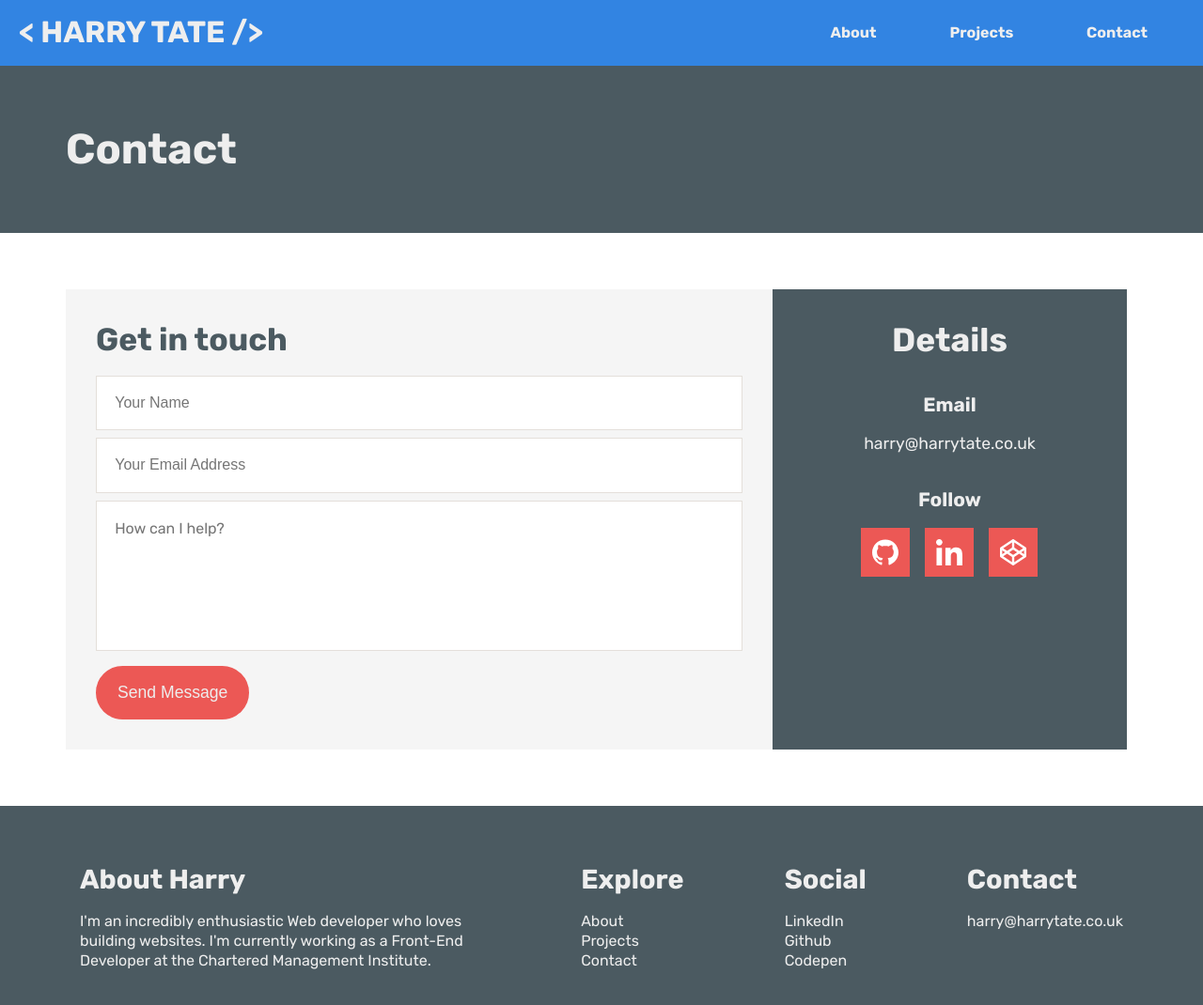
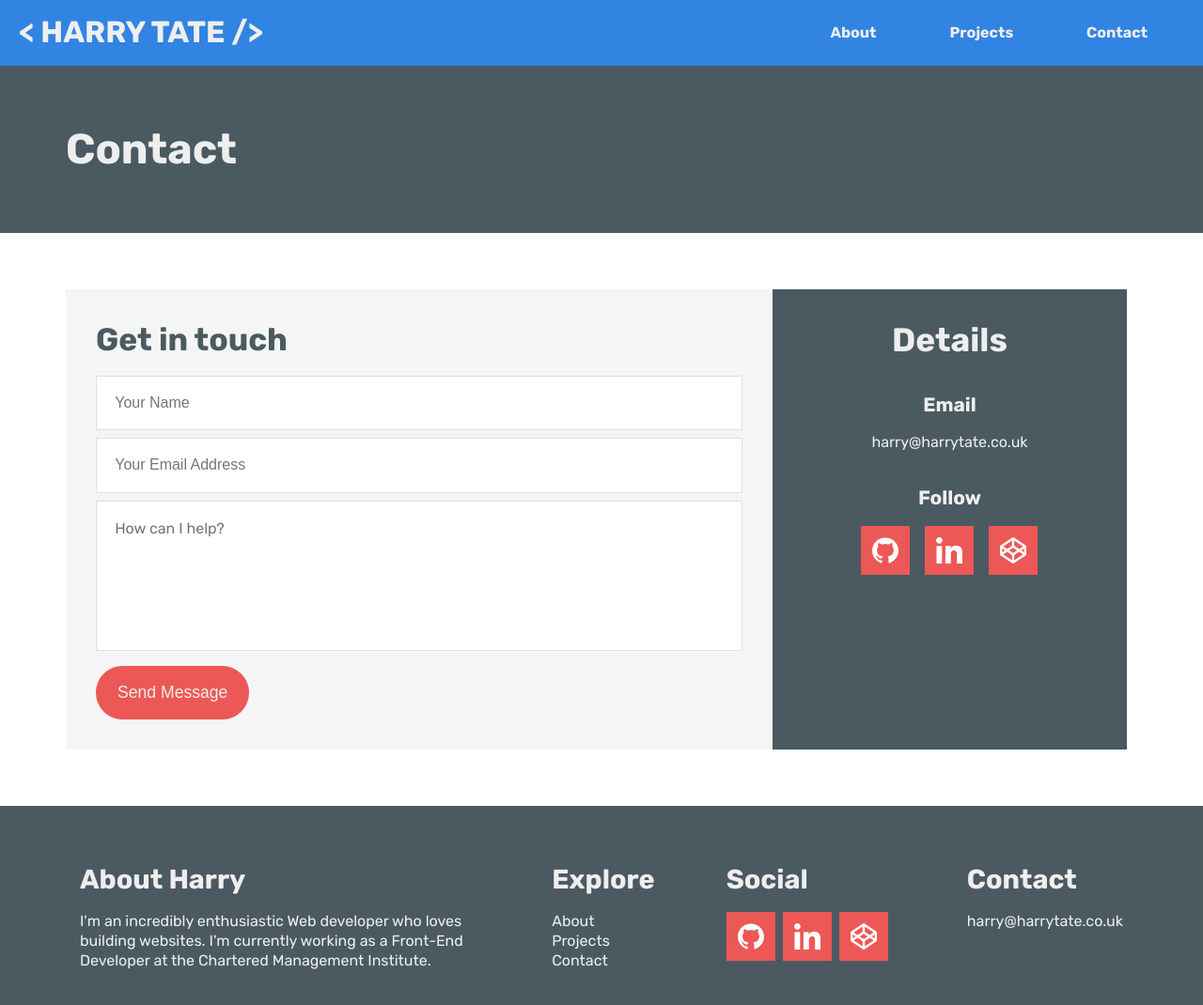
Before and after one commit to HarryTate/harrytate, a Gatsby site: page /contact in a window 1280 px wide. Shown: the whole page at 94% size. Built offline with nearby package versions, Linux system fonts and the light colour scheme; Gatsby itself is replaced by a stand-in of ours.

Commit message:
Added social icons into there own component and added to footer fixed #31 (#39)

```diff
--- a/src/components/ContactDetails.js
+++ b/src/components/ContactDetails.js
@@ -1,7 +1,5 @@
 import React from "react"
-import codepen from "../images/social-icons/codepen.svg"
-import github from "../images/social-icons/github.svg"
-import linkedin from "../images/social-icons/linkedin.svg"
+import Social from "../components/Social"
 
 const ContactDetails = () => {
   return (
@@ -15,38 +13,7 @@
       </div>
       <div className="contact-details__item">
         <p className="contact-details__subheading">Follow</p>
-        <ul className="contact-details__details">
-          <li className="contact-details__list-item">
-            <a href="https://github.com/HarryTate">
-              <span className="sr-only">Github</span>
-              <img
-                src={github}
-                alt="Github"
-                className="contact-details__icon"
-              />
-            </a>
-          </li>
-          <li className="contact-details__list-item">
-            <a href="https://www.linkedin.com/in/harry-tate-0576a814b/">
-              <span className="sr-only">Linkedin</span>
-              <img
-                src={linkedin}
-                alt="Linkedin"
-                className="contact-details__icon"
-              />
-            </a>
-          </li>
-          <li className="contact-details__list-item">
-            <a href="https://codepen.io/harrytate">
-              <span className="sr-only">Codepen</span>
-              <img
-                src={codepen}
-                alt="Codepen"
-                className="contact-details__icon"
-              />
-            </a>
-          </li>
-        </ul>
+        <Social centered={true} />
       </div>
     </div>
   )
--- a/src/components/Footer.js
+++ b/src/components/Footer.js
@@ -1,5 +1,6 @@
 import React from "react"
 import { Link } from "gatsby"
+import Social from "../components/Social"
 
 const Footer = () => {
   return (
@@ -30,19 +31,7 @@
           </div>
           <div className="footer-content">
             <h3 className="footer-content__heading">Social</h3>
-            <ul className="footer-social__list">
-              <li className="footer-social__item">
-                <a href="https://www.linkedin.com/in/harry-tate-0576a814b/">
-                  LinkedIn
-                </a>
-              </li>
-              <li className="footer-social__item">
-                <a href="https://github.com/HarryTate">Github</a>
-              </li>
-              <li className="footer-social__item">
-                <a href="https://www.codepen.io/harrytate/">Codepen</a>
-              </li>
-            </ul>
+            <Social />
           </div>
           <div className="footer-content">
             <h3 className="footer-content__heading">Contact</h3>
--- a/src/components/Social.js
+++ b/src/components/Social.js
@@ -1,14 +1,31 @@
 import React from "react"
+import codepen from "../images/social-icons/codepen.svg"
+import github from "../images/social-icons/github.svg"
+import linkedin from "../images/social-icons/linkedin.svg"
 
-export const Social = () => {
+export const Social = ({ centered = false }) => {
   return (
-    <div>
-      <ul>
-        <li>Linkedin</li>
-        <li>Codepen</li>
-        <li>Github</li>
-        <li>Email</li>
-      </ul>
-    </div>
+    <ul className={`social ${centered ? "social--centered" : ""}`}>
+      <li className="social__list-item">
+        <a href="https://github.com/HarryTate">
+          <span className="sr-only">Github</span>
+          <img src={github} alt="Github" className="social__icon" />
+        </a>
+      </li>
+      <li className="social__list-item">
+        <a href="https://www.linkedin.com/in/harry-tate-0576a814b/">
+          <span className="sr-only">Linkedin</span>
+          <img src={linkedin} alt="Linkedin" className="social__icon" />
+        </a>
+      </li>
+      <li className="social__list-item">
+        <a href="https://codepen.io/harrytate">
+          <span className="sr-only">Codepen</span>
+          <img src={codepen} alt="Codepen" className="social__icon" />
+        </a>
+      </li>
+    </ul>
   )
 }
+
+export default Social
--- a/src/styles/components/_contact-details.scss
+++ b/src/styles/components/_contact-details.scss
@@ -16,19 +16,4 @@
   &__item {
     margin-bottom: 2.2rem;
   }
-
-  &__list-item {
-    display: inline-block;
-    margin: 0 .5rem;
-  }
-
-  &__details {
-    font-size: 1.1rem;
-  }
-
-  &__icon {
-    background-color: $red;
-    width: 52px;
-    padding: 12px;
-  }
 }
--- /dev/null
+++ b/src/styles/components/_social.scss
@@ -0,0 +1,19 @@
+.social {
+  font-size: 1.1rem;
+  text-align: center;
+
+  &--centered .social__list-item {
+    margin: 0 .5rem;
+  }
+
+  &__list-item {
+    margin-right: .5rem;
+    display: inline-block;
+  }
+
+  &__icon {
+    background-color: $red;
+    width: 52px;
+    padding: 12px;
+  }
+}
--- a/src/styles/main.scss
+++ b/src/styles/main.scss
@@ -27,6 +27,8 @@
 @import "./components/callout";
 @import "./components/contact-form";
 @import "./components/contact-details";
+@import "./components/social";
+
 
 // Layout
 @import "./layout/header";
```
